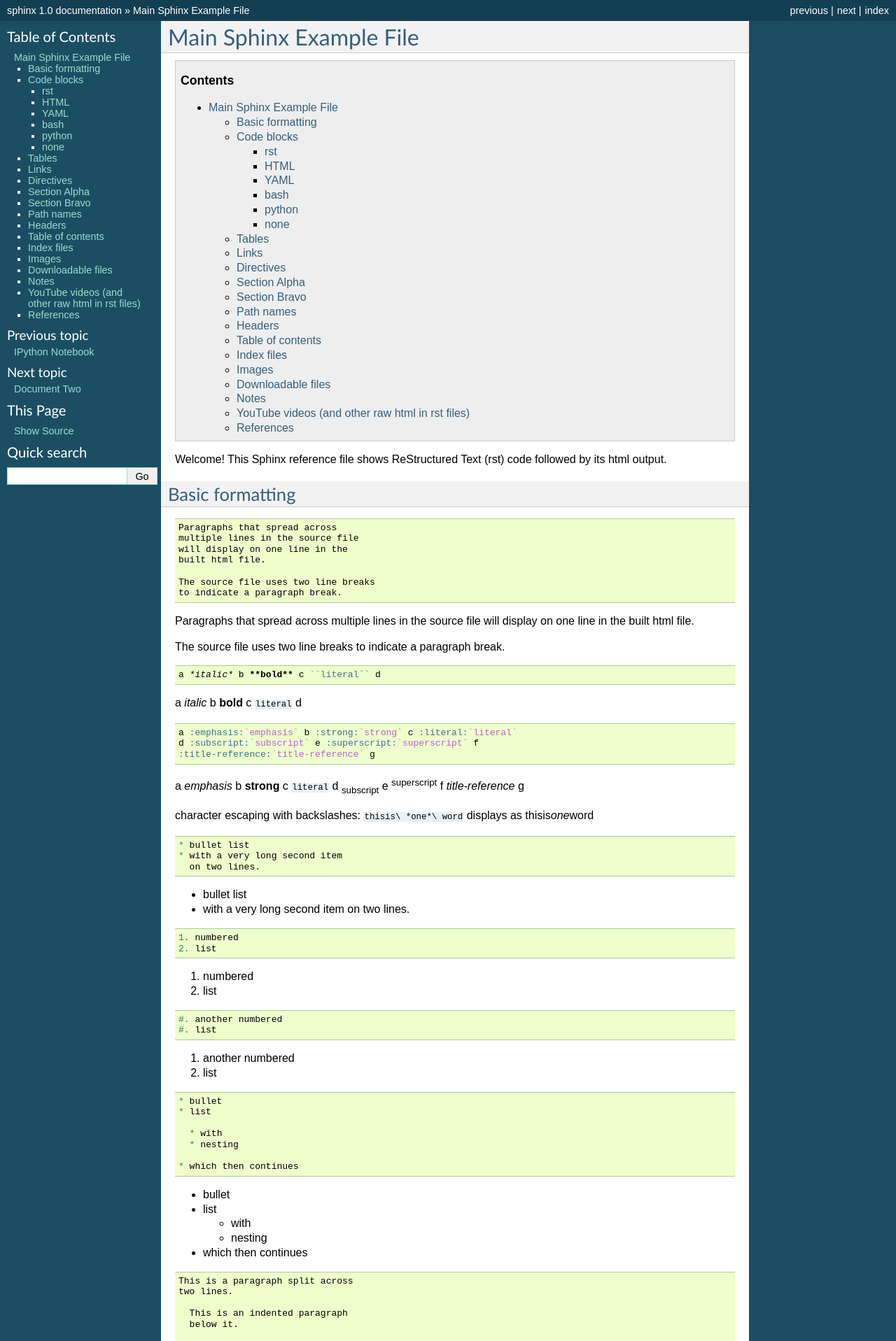
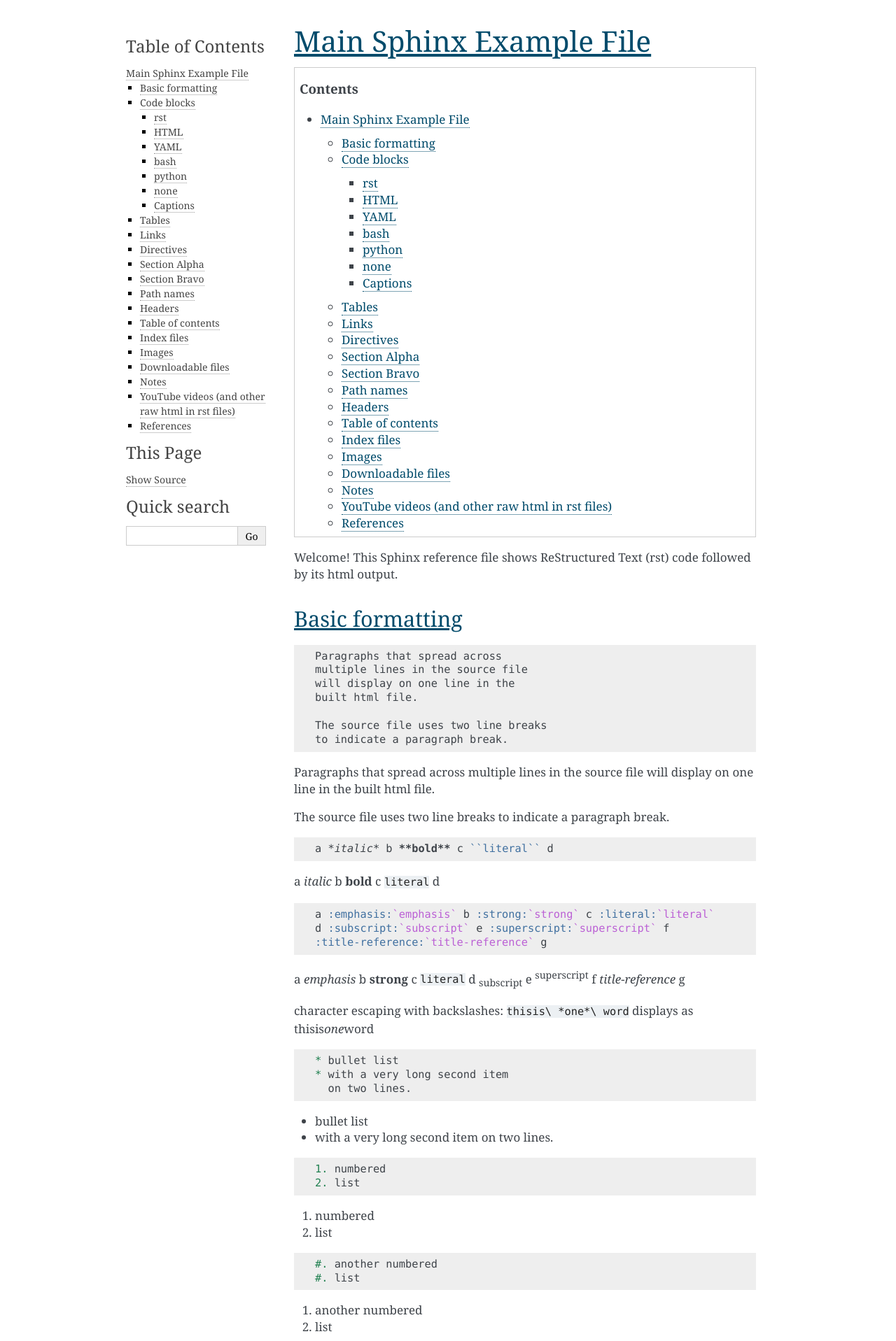
Before and after one commit to electronwill/sphinx, a Sphinx documentation site: the page built from source/directory/sphinx.rst, in a window 1280 px wide. Shown: the top 1917 px of the page at 70% size. Built offline with Sphinx 7.4.7, drawn with Linux system fonts in a browser that asks for light colours; some of the changed text lies outside the part shown.

Commit message:
Sphinx 3, code block captions, _static, alabaster theme
Switch from Sphinx 1.2.3 to 1.3.1, demonstrate code block captions,
add the _static directory and its empty file to prevent sphinx build
warnings, switch from old default theme to alabaster theme which also
prevents that warning.

```diff
--- a/source/conf.py
+++ b/source/conf.py
@@ -101,7 +101,7 @@ pygments_style = 'sphinx'
 
 # The theme to use for HTML and HTML Help pages.  See the documentation for
 # a list of builtin themes.
-html_theme = 'default'
+html_theme = 'alabaster'
 
 # Theme options are theme-specific and customize the look and feel of a theme
 # further.  For a list of options available for each theme, see the
--- a/source/directory/sphinx.rst
+++ b/source/directory/sphinx.rst
@@ -265,6 +265,24 @@ bash and python.
   for i in range(10):
       print(i)
 
+Captions
+^^^^^^^^
+
+Now in Sphinx 1.3, captions can be added to code blocks as well:
+
+.. code-block:: rst
+
+  .. code-block:: python
+     :caption: this.py
+     :name: this-py
+
+     print('Explicit is better than implicit.')
+
+.. code-block:: python
+   :caption: this.py
+   :name: this-py
+
+   print('Explicit is better than implicit.')
 
 Tables
 ------
--- a/source/index.rst
+++ b/source/index.rst
@@ -21,7 +21,6 @@ Second Section
 --------------
 
 Second text.
-
 
 First Set of Documents
 ----------------------
```
Also changed, not shown: 1 other file.
